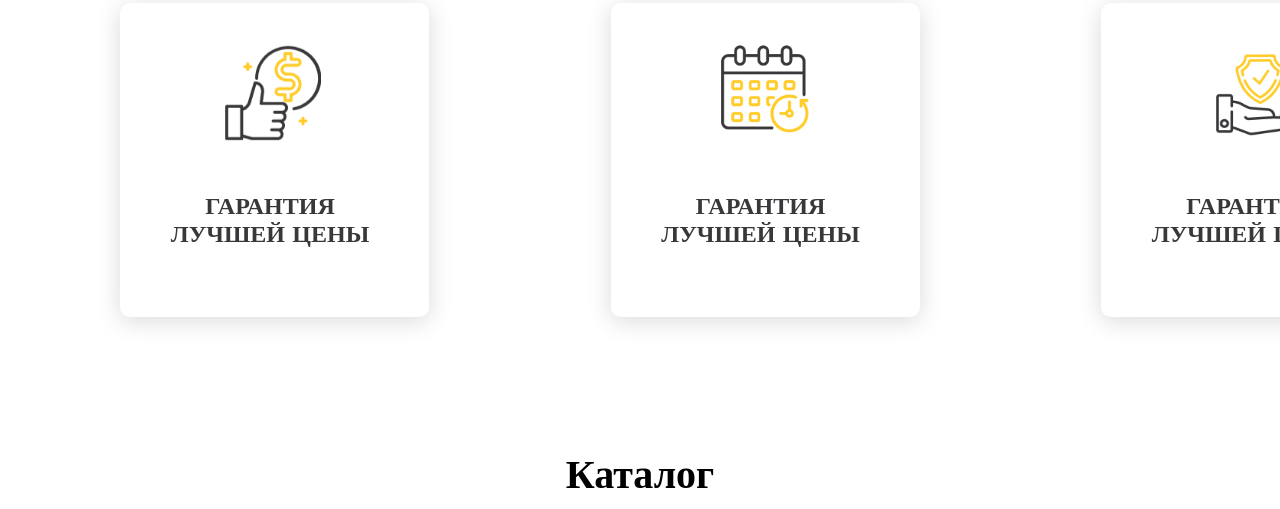
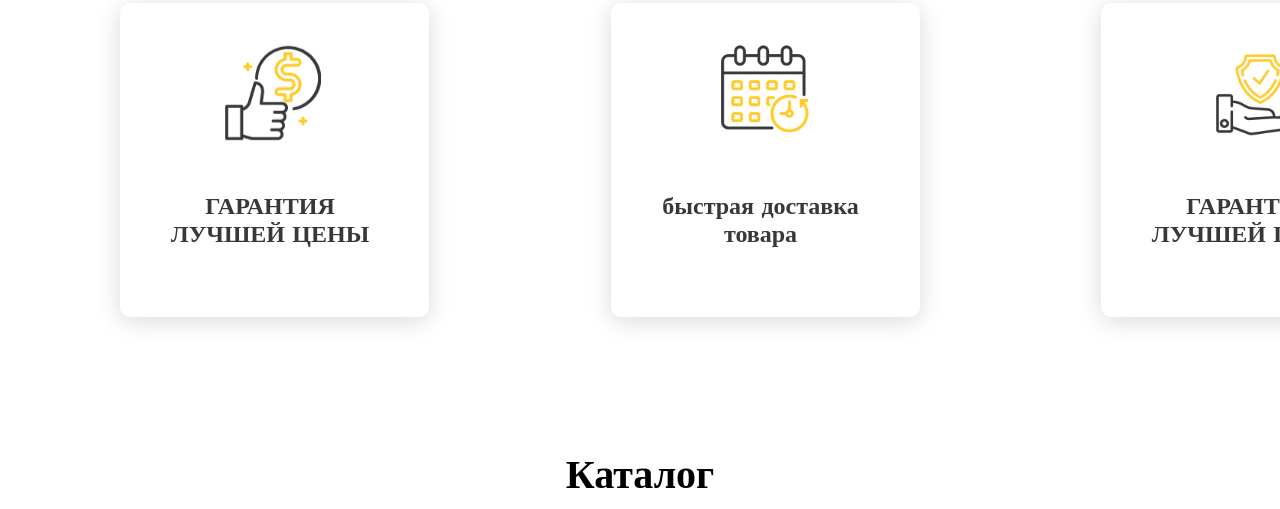
Before and after one commit to azar4606/oazis-stroy, a plain HTML site: page index.html in a window 1280 px wide. Shown: the part 1378-1887 px from the top of the page. Drawn offline with nearby package versions, Linux system fonts and the light colour scheme; a web font is replaced by a local one.

Commit message:
Update index.html

```diff
--- a/index.html
+++ b/index.html
@@ -51,7 +51,7 @@
                     </div>
                     <div class="group6">
                         <img src="group13.png" alt="foto">
-                        <h2>ГАРАНТИЯ ЛУЧШЕЙ ЦЕНЫ</h2>
+                        <h2>быстрая доставка товара</h2>
                     </div>
                     <div class="group7">
                         <img src="group14.png" alt="foto">
```
